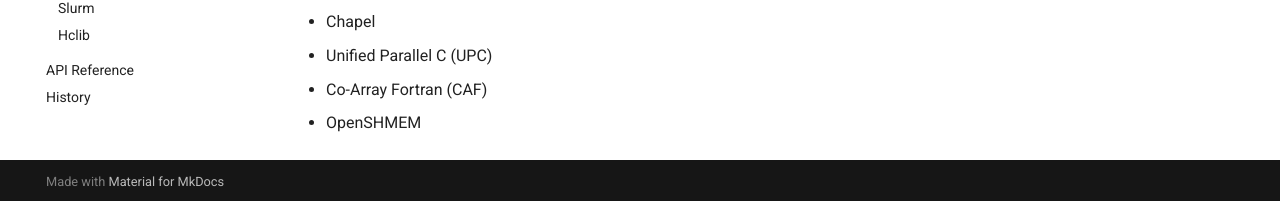
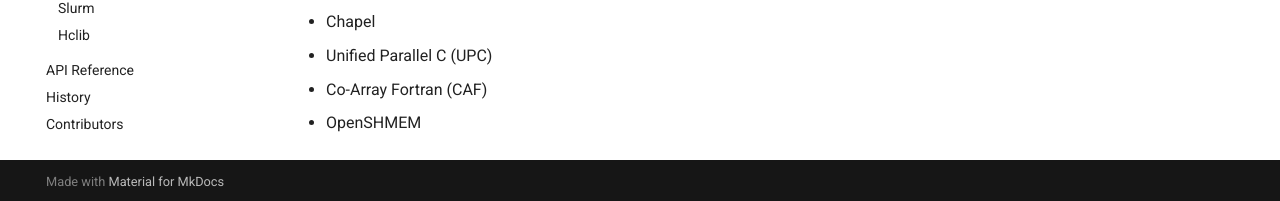
Before and after one commit to ahayashi/hclib-actor, an MkDocs documentation site: the page built from doc/markdowns/background/pgas.md, in a window 1280 px wide and 1304 px high. Shown: the part 1100-1301 px from the top of the window. Built offline with MkDocs 1.6.1 and Material for MkDocs 9.7.7, drawn with Linux system fonts in a browser that asks for light colours; comment, search, counter and statistics services are not loaded.

Commit message:
Update mkdocs.yml

```diff
--- a/doc/mkdocs.yml
+++ b/doc/mkdocs.yml
@@ -61,6 +61,7 @@ nav:
           - Hclib: tools/hclib.md
    - API Reference: api/reference.md
    - History: history/history.md
+   - Contributors: contributors.md
 
 
 markdown_extensions:
```
